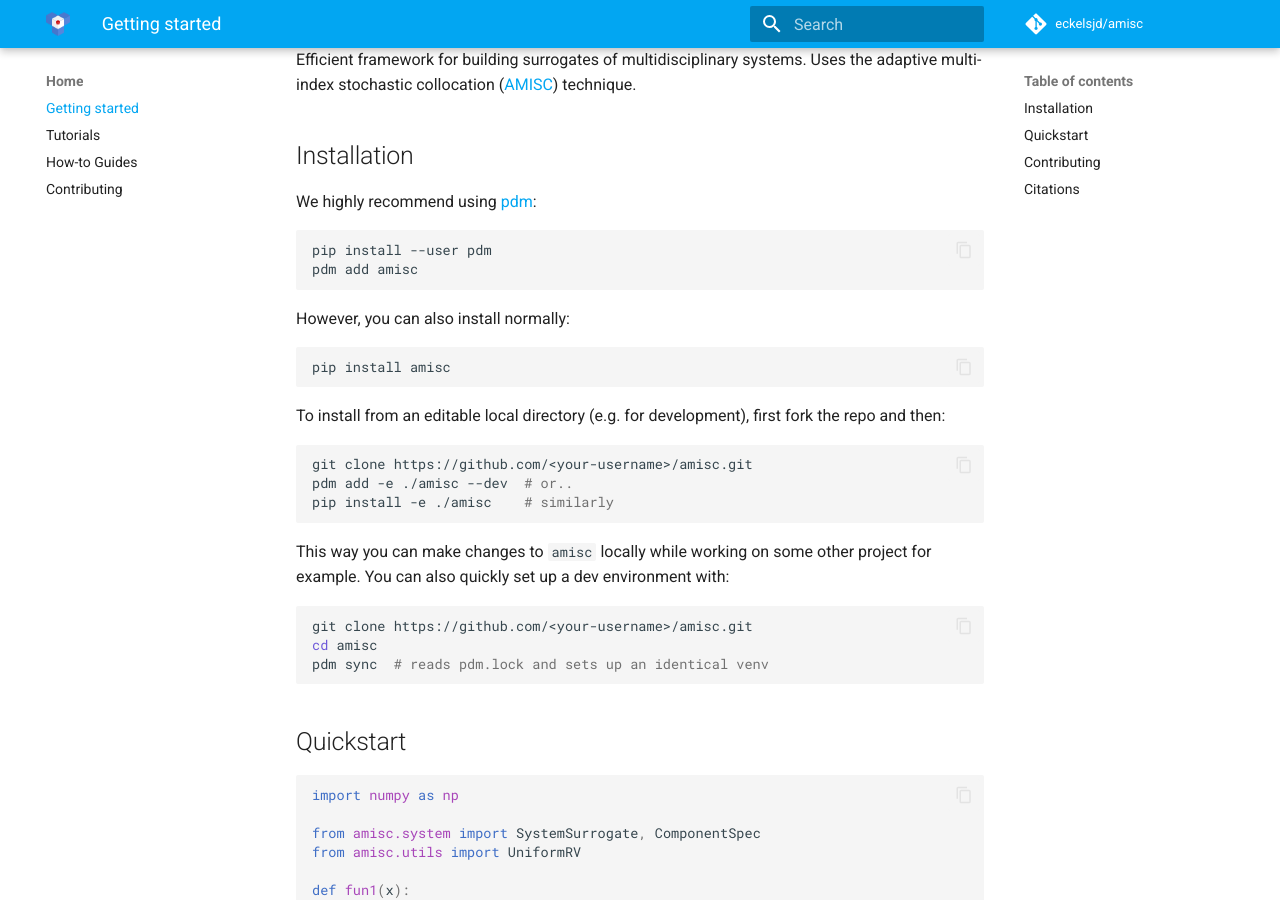
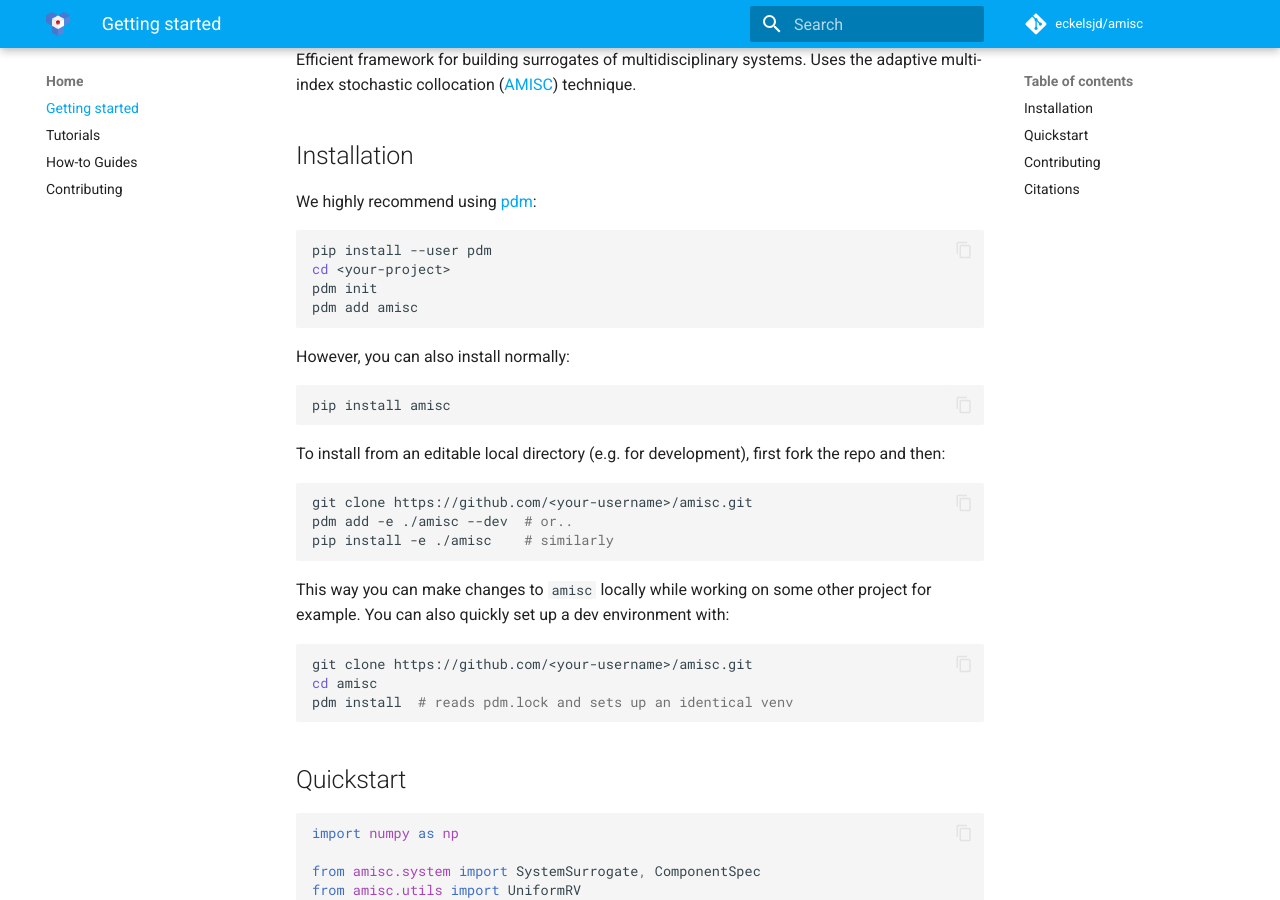
Before and after one commit to eckelsjd/amisc, an MkDocs documentation site: the page built from docs/README.md, in a window 1280 px wide and 900 px high, scrolled down 584 px. Built offline with MkDocs 1.6.1 and Material for MkDocs 9.7.7, drawn with Linux system fonts in a browser that asks for light colours; comment, search, counter and statistics services are not loaded; grey boxes are pictures that could not be loaded.

Commit message:
bugfix: adding dill dependency

````diff
--- a/docs/README.md
+++ b/docs/README.md
@@ -18,6 +18,8 @@
 We highly recommend using [pdm](https://github.com/pdm-project/pdm):
 ```shell
 pip install --user pdm
+cd <your-project>
+pdm init
 pdm add amisc
 ```
 However, you can also install normally:
@@ -35,7 +37,7 @@
 ```shell
 git clone https://github.com/<your-username>/amisc.git
 cd amisc
-pdm sync  # reads pdm.lock and sets up an identical venv
+pdm install  # reads pdm.lock and sets up an identical venv
 ```
 
 ## Quickstart
--- a/pyproject.toml
+++ b/pyproject.toml
@@ -11,6 +11,7 @@
     "scipy>=1.11.4",
     "scikit-learn>=1.3.2",
     "networkx>=3.2.1",
+    "dill>=0.3.7",
 ]
 requires-python = ">=3.12"
 readme = "docs/README.md"
````
Also changed, not shown: 1 other file.
